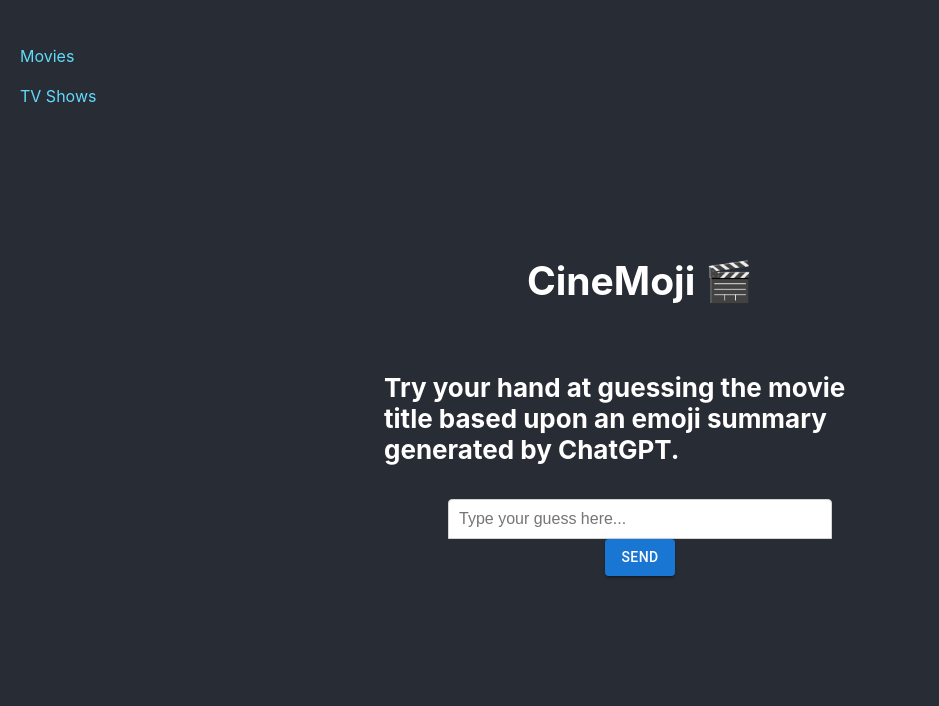
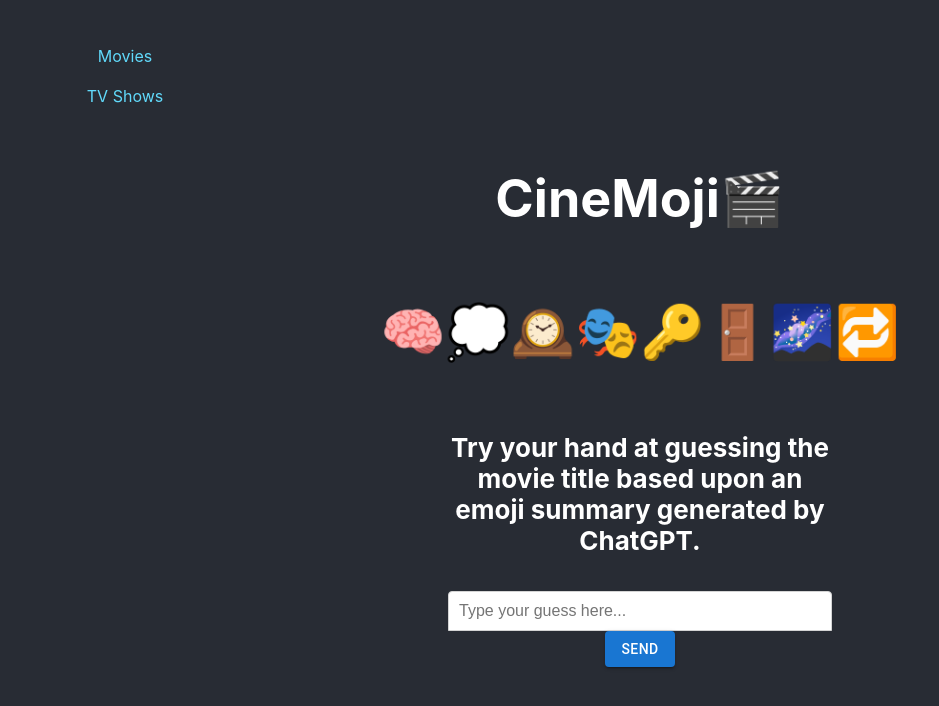
Before and after one commit to ProbablyCanadian/cinemoji, a React (Create React App) app in the folder frontend/: page / in a window 1280 px wide. Shown: the top 706 px of the page, without its empty margins (0-939 px from the left). Built offline with nearby package versions, Linux system fonts and the light colour scheme.

Commit message:
idk why 4000 files got added lol

```diff
--- a/frontend/src/App.css
+++ b/frontend/src/App.css
@@ -1,6 +1,6 @@
   .App {
     display: flex;
-    text-align: left; /* Adjust the text alignment if needed */
+    text-align: center; /* Adjust the text alignment if needed */
     min-height: 100vh;
   }
 
@@ -54,7 +54,9 @@
   }
 
   .descr{
-    width:40%;
+    width:30%;
+    align-items: center;
+    justify-content: center;
   }
 
   .autocomplete {
--- a/frontend/src/App.js
+++ b/frontend/src/App.js
@@ -96,7 +96,8 @@
         <Routes>
           <Route path="/" element={
             <header className="App-header">
-              <h2>CineMoji 🎬</h2>
+              <h1>CineMoji🎬</h1>
+              <h1>🧠💭🕰️🎭🔑🚪🌌🔁</h1>
                 <div className="descr">
                     <h4>Try your hand at guessing the movie title based upon an emoji summary generated by ChatGPT.</h4>
                 </div>
```
Also changed, not shown: 1 other file (tests, documents, lock files or other folders).
